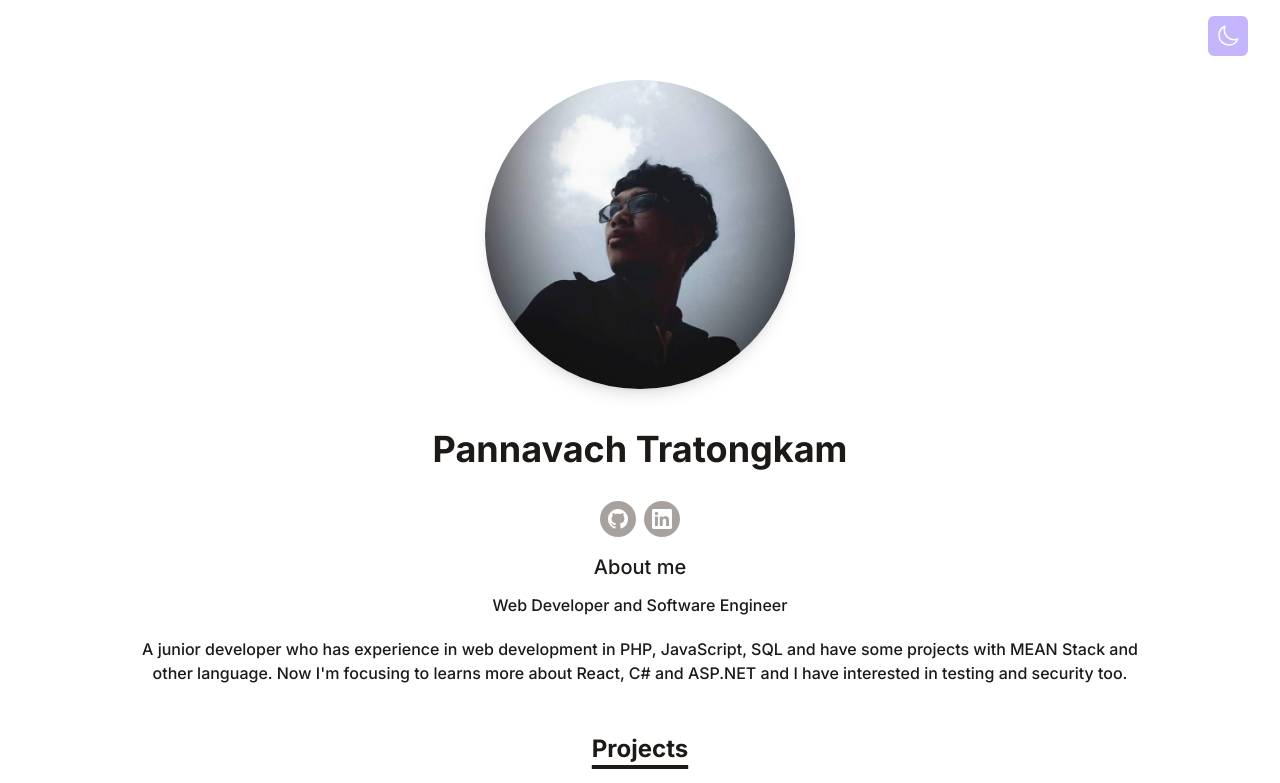
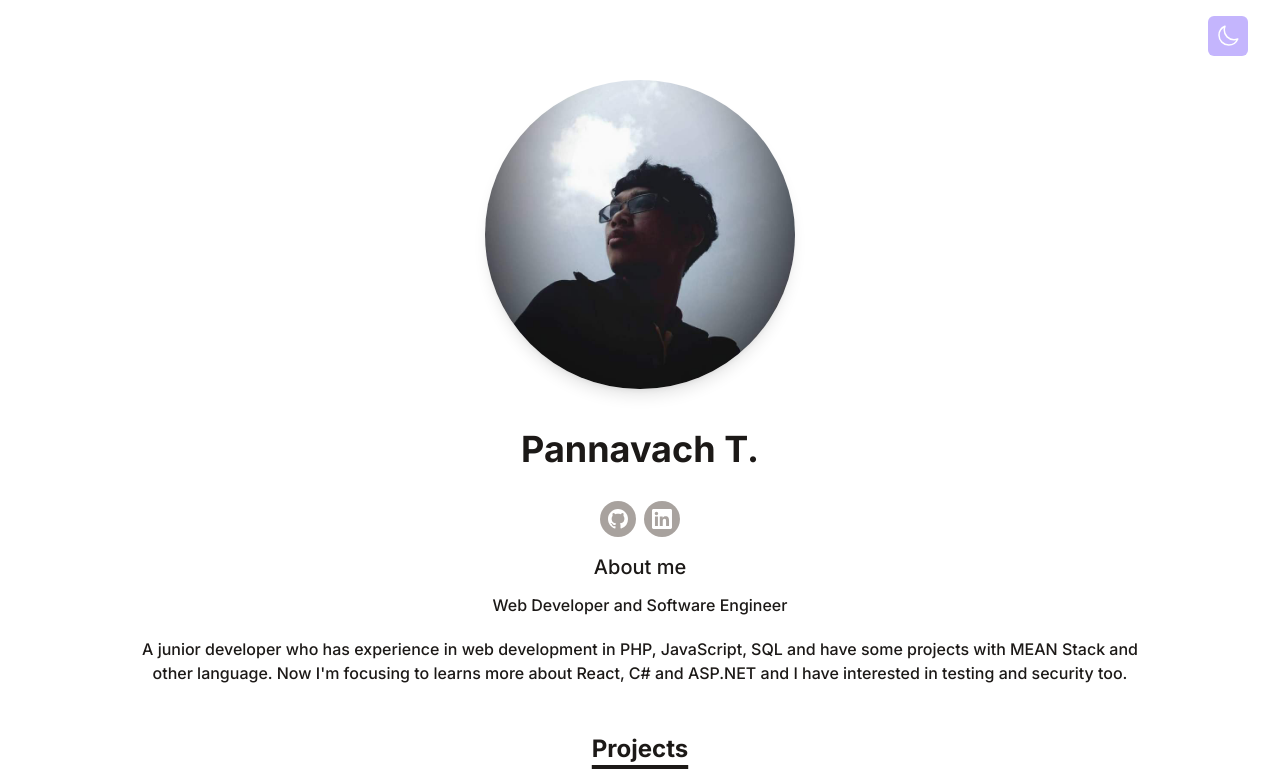
Before and after one commit to pnvttk/portfolio, a React (Vite) app: page / in a window 1280 px wide. Shown: the top 783 px of the page. Built offline with nearby package versions, Linux system fonts and the light colour scheme.

Commit message:
Update Intro.jsx

```diff
--- a/src/components/Intro.jsx
+++ b/src/components/Intro.jsx
@@ -14,7 +14,7 @@ function Intro() {
             dark:text-stone-100
              mb-1 md:mb-3 font-bold"
       >
-        Pannavach Tratongkam
+        Pannavach T.
       </h1>
       <div className="mt-5 container max-w-screen-lg mx-auto mb-4">
         <div>
```
